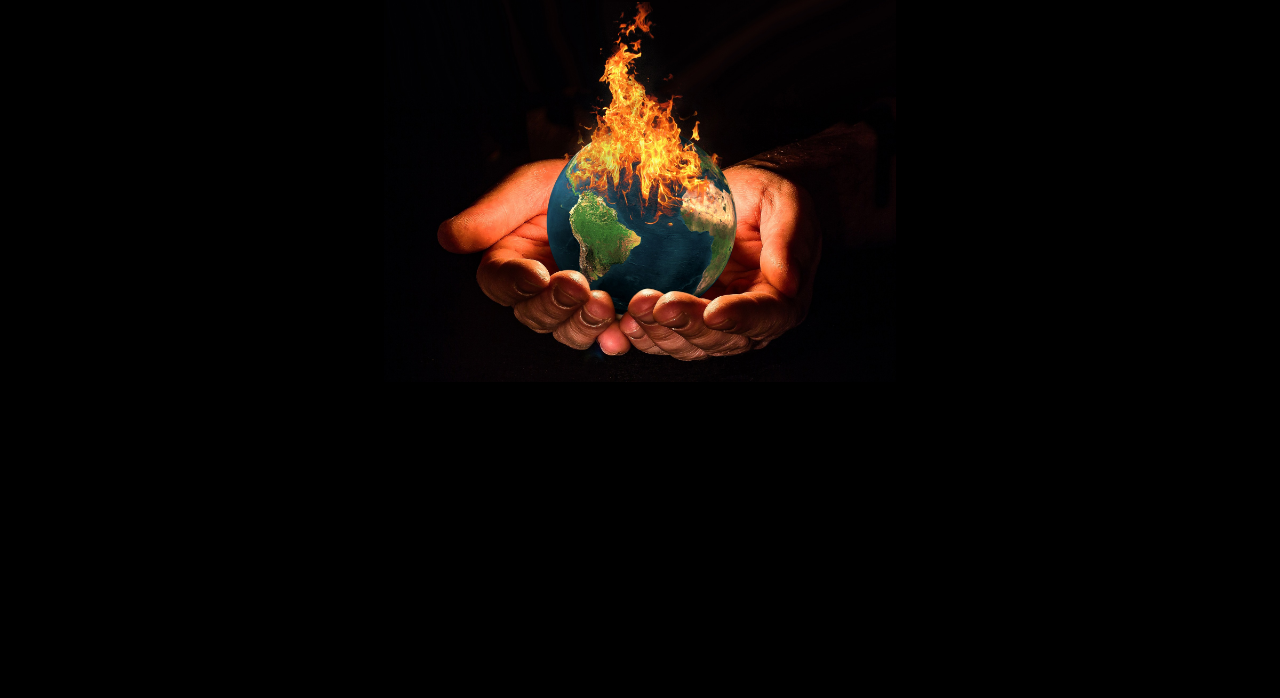
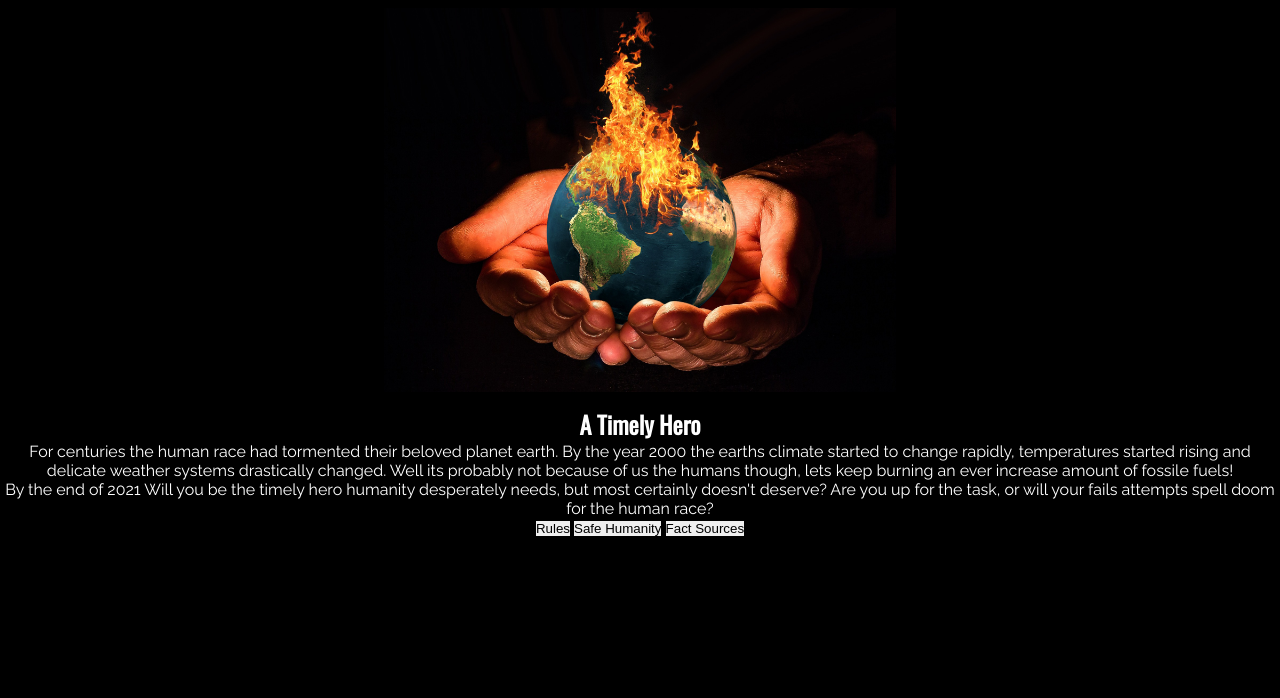
Before and after one commit to Lasserini/world-in-flames, a plain HTML site: page index.html in a window 1280 px wide. Shown: the part 102-800 px from the top of the page. Drawn offline with nearby package versions, Linux system fonts and the light colour scheme.

Commit message:
Add intro text part 1 & setup start buttons

```diff
--- a/assets/css/style.css
+++ b/assets/css/style.css
@@ -61,4 +61,5 @@ header img {
 /* Hero Image & stages of Hangman globe evolution Styling */
 #globe {
     max-width: 40%;
+    margin: 10px auto;
 }
--- a/index.html
+++ b/index.html
@@ -27,8 +27,21 @@
 
         <!-- Introductory flavour text-->
         <div id="intro">
+            <h2>A Timely Hero</h2>
+            <p>For centuries the human race had tormented their beloved planet earth.
+                By the year 2000 the earths climate started to change rapidly, temperatures started rising and delicate weather systems drastically changed.
+                Well its probably not because of us the humans though, lets keep burning an ever increase amount of fossile fuels!
+                <br>
+                By the end of 2021
 
-
+                Will you be the timely hero humanity desperately needs, but most certainly doesn't deserve?
+                Are you up for the task, or will your fails attempts spell doom for the human race?
+            </p>
+            <div id="buttons">
+                <button id="rules">Rules</button>
+                <button id="start_game">Safe Humanity</button>
+                <button id="facts">Fact Sources</button>
+            </div>
         </div>
 
     </div>
```
